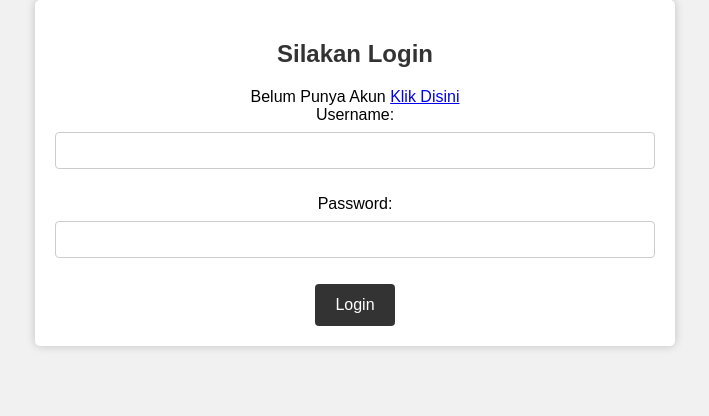
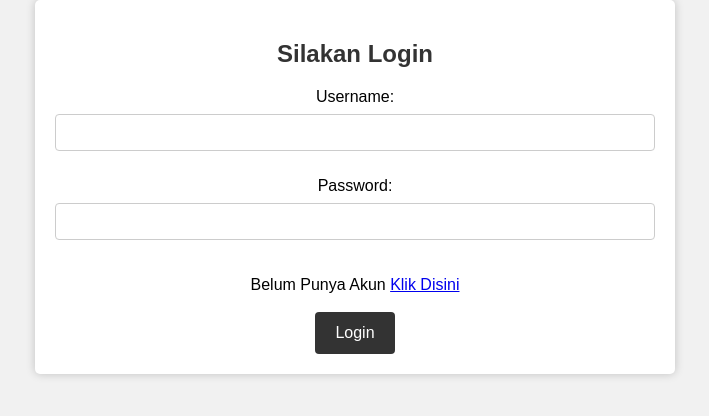
Before and after one commit to 1sekolahers/login, a plain HTML site: page index.html in a window 1280 px wide. Shown: the whole page, without its empty margins (285-994 px from the left). Drawn offline with Linux system fonts and the light colour scheme.

Commit message:
index.html
tes

```diff
--- a/index.html
+++ b/index.html
@@ -84,10 +84,10 @@
 <body>
     <div class="container">
         <h2>Silakan Login</h2>
-        <div class="register-link">Belum Punya Akun <a href="https://wa.me">Klik Disini</a></div>
         <form onsubmit="return false;">
             Username: <input type="text" id="username" name="username"><br>
             Password: <input type="password" id="password" name="password"><br>
+            <div class="register-link">Belum Punya Akun <a href="https://wa.me">Klik Disini</a></div><br/>
             <input type="submit" value="Login" onclick="login()">
         </form>
     </div>
@@ -126,4 +126,4 @@
         }
     </script>
 </body>
-        </html>
+    </html>
```
